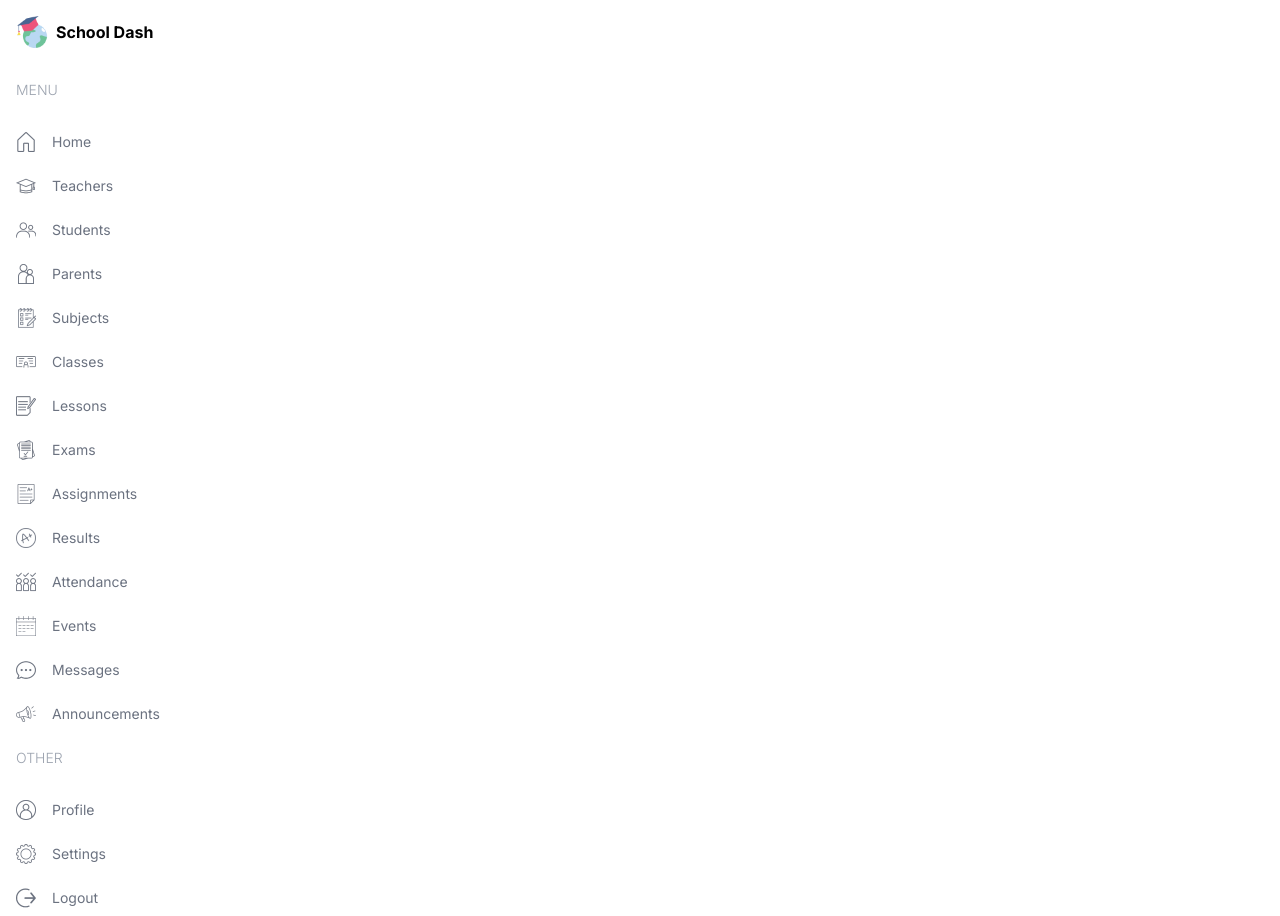
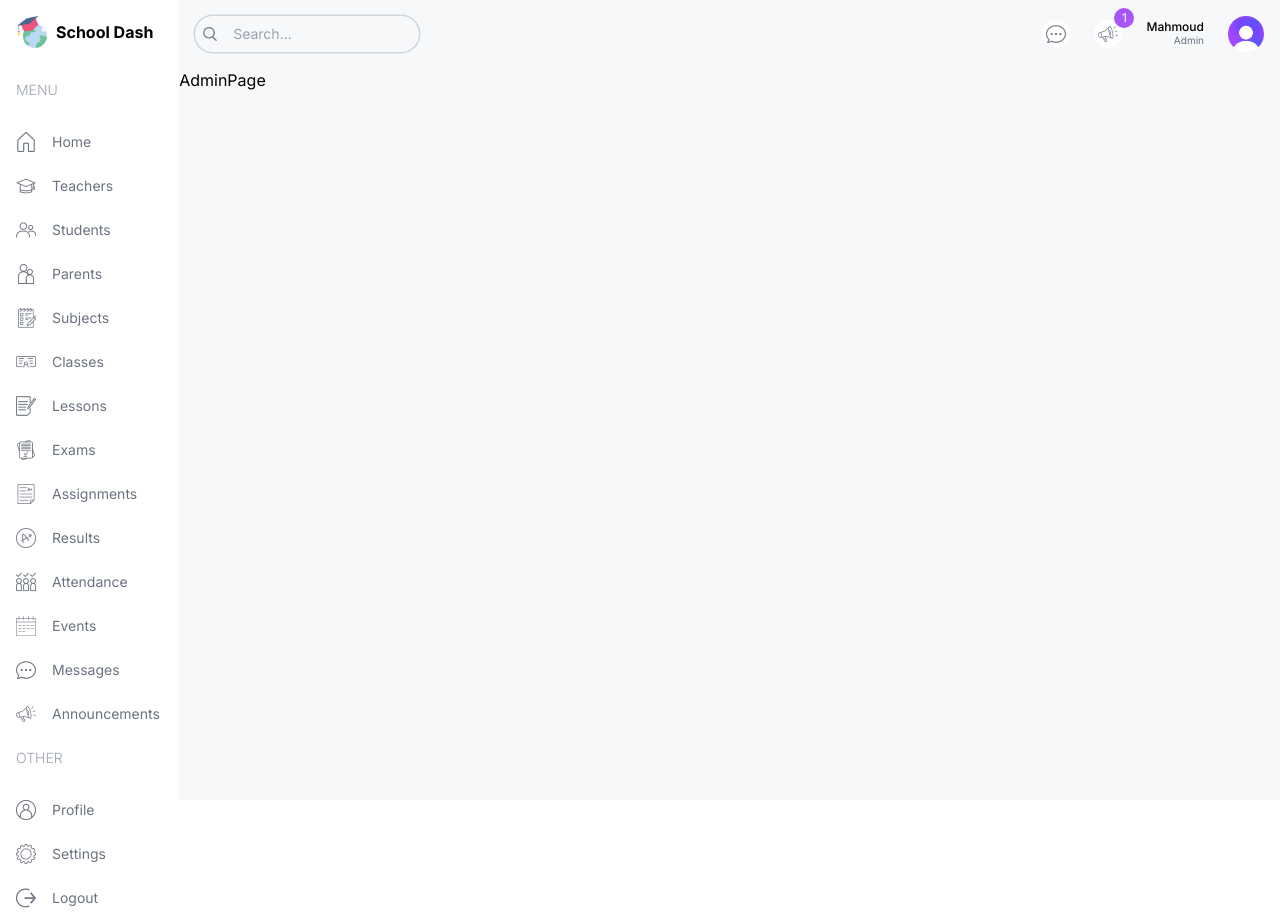
Before and after one commit to Ma7moudxG/school-dashboard, a Next.js app: page /admin in a window 1280 px wide. Built offline with nearby package versions, Linux system fonts and the light colour scheme.

Commit message:
setup  navbar

```diff
--- a/src/app/(dashboard)/layout.tsx
+++ b/src/app/(dashboard)/layout.tsx
@@ -1,4 +1,5 @@
 import Menu from "@/components/Menu";
+import Navbar from "@/components/Navbar";
 import Image from "next/image";
 import Link from "next/link";
 
@@ -9,7 +10,7 @@
 }>) {
   return (
     <div className="h-screen flex">
-      <div className="w-[14%] md:w-[8%] lg:w-[16%] xl:w-[14%] p-4">
+      <div className="w-[14%] md:w-[8%] lg:w-[16%] xl:w-[14%] p-4 ">
         <Link href="/" className="flex items-center justify-center lg:justify-start gap-2">
           <Image
             src="/logo.png"
@@ -21,7 +22,10 @@
         </Link>
         <Menu />
       </div>
-      <div className="w-[86%] md:w-[92%] lg:w-[84%] xl:w-[86%]"></div>
+      <div className="w-[86%] md:w-[92%] lg:w-[84%] xl:w-[86%] bg-[#f7f8fa] overflow-scroll">
+        <Navbar />
+        {children}
+      </div>
     </div>
   );
 }
--- a/src/components/Navbar.tsx
+++ b/src/components/Navbar.tsx
@@ -1,9 +1,42 @@
-import React from 'react'
+import Image from "next/image";
+import React from "react";
 
 const Navbar = () => {
   return (
-    <div>Navbar</div>
-  )
-}
+    <div className="flex item-center justify-between p-4">
+      <div className="hidden md:flex items-center gap-2 text-sm rounded-full  ring-[1.5px] ring-gray-300 px-2">
+        <Image src="/search.png" alt="search" width={14} height={14} />
+        <input type="text" placeholder="Search..."
+            className="w-[200px] p-2 bg-transparent"
+        />
+      </div>
+      <div className="flex items-center gap-6 justify-end w-full">
+        <div className="bg-white rounded-full w-7 h-7 flex items-center justify-center cursor-pointer relative">
+          <Image src="/message.png" alt="message" width={20} height={20} />
+        </div>
+        <div className="bg-white rounded-full w-7 h-7 flex items-center justify-center cursor-pointer relative">
+          <Image
+            src="/announcement.png"
+            alt="announcement"
+            width={20}
+            height={20}
+          />
+          <div className="absolute -top-3 -right-3 w-5 h-5 flex items-center justify-center bg-purple-500 text-white rounded-full text-xs">1</div>
+        </div>
+        <div className="flex flex-col">
+          <span className="text-xs leading-3 font-medium">Mahmoud</span>
+          <span className="text-[10px] text-gray-500 text-right">Admin</span>
+        </div>
+        <Image
+            src="/avatar.png"
+            alt="profile avatar"
+            width={36}
+            height={36}
+            className="rounded-full"
+          />
+      </div>
+    </div>
+  );
+};
 
-export default Navbar
+export default Navbar;
```
